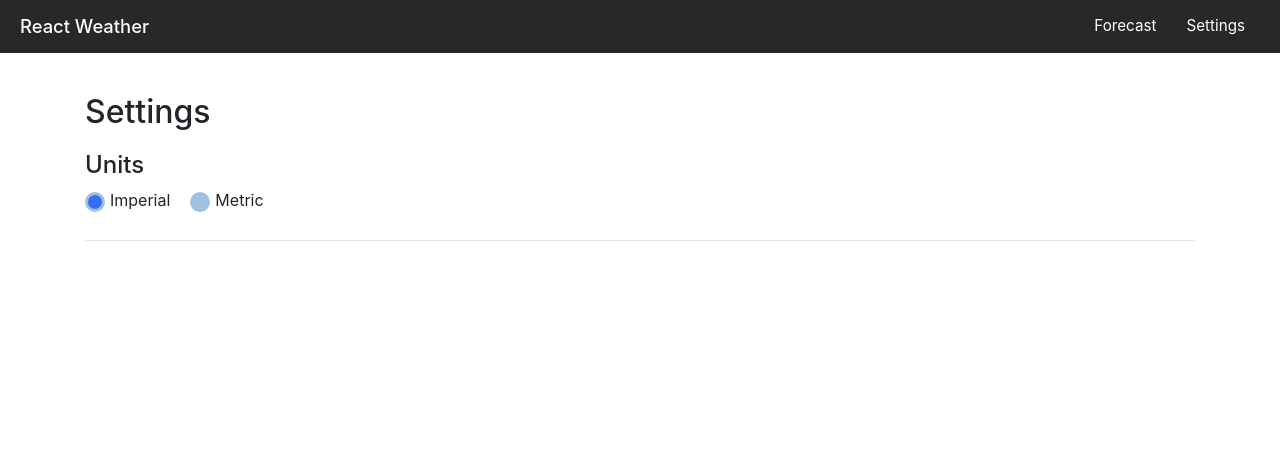
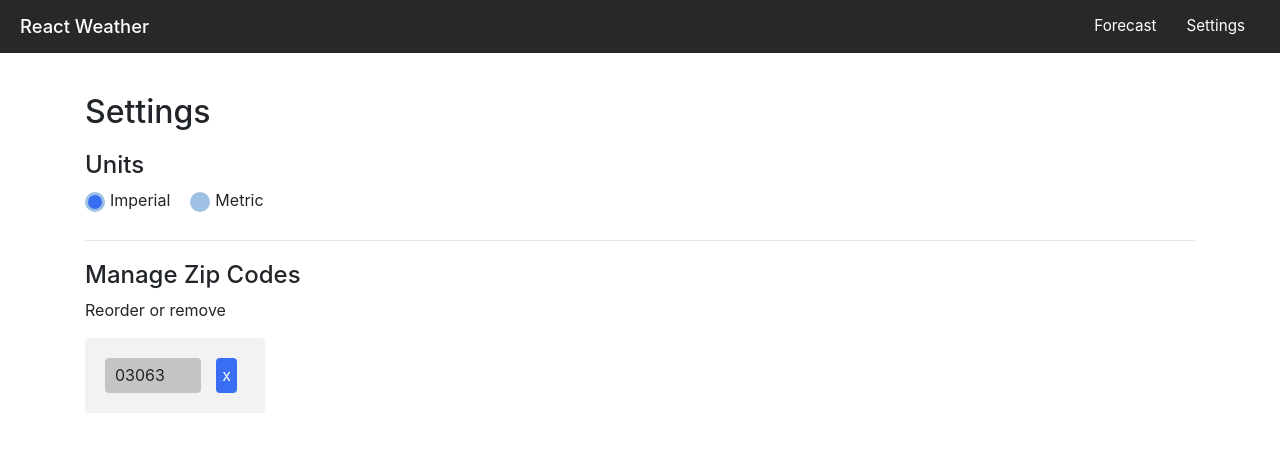
Before and after one commit to ianchouinard/react-weather, a React (Create React App) app: page /react-weather/settings in a window 1280 px wide. Shown: the top 452 px of the page. Built offline with nearby package versions, Linux system fonts and the light colour scheme.

Commit message:
Added zip code manager to settings

```diff
--- a/package.json
+++ b/package.json
@@ -15,6 +15,7 @@
     "react-redux": "^6.0.0",
     "react-router-dom": "^4.3.1",
     "react-scripts": "2.1.3",
+    "react-sortable-hoc": "^1.5.3",
     "redux": "^4.0.1",
     "uuid": "^3.3.2"
   },
--- a/src/App.js
+++ b/src/App.js
@@ -1,11 +1,15 @@
-import React, { Component, Suspense } from 'react'
+import React, { Component } from 'react'
 import { Provider } from 'react-redux'
 import { store } from './store/store'
 import { Setup } from './classes/Setup'
 import { Header } from './layout/Header'
 import { Dashboard } from './pages/Dashboard'
-import { BrowserRouter as Router, Route } from "react-router-dom";
+import { Settings } from './pages/Settings'
+import { BrowserRouter as Router, Route } from 'react-router-dom'
 import './App.scss'
+/*
+Lazy load settings.
+COmmented out for now as github pages doesn't support this
 const Settings = React.lazy(() => import('./pages/Settings'))
 
 const settingsPage = () => {
@@ -15,7 +19,7 @@ const settingsPage = () => {
     </Suspense>
   )
 }
-
+*/
 class App extends Component {
 
   componentWillMount() {
@@ -35,7 +39,7 @@ class App extends Component {
             <Header />
             <div id="content" role="main">
               <Route path="/" exact component={Dashboard} />
-              <Route path="/settings" component={settingsPage} />
+              <Route path="/settings" component={Settings} />
             </div>
           </div>
         </Router>
--- a/src/components/dashboard/toolbar/ZipCodeHistory.js
+++ b/src/components/dashboard/toolbar/ZipCodeHistory.js
@@ -10,12 +10,23 @@ export class ZipCodeHistory extends Component {
     zipCodeHistory: store.getState().meta.zipCodeHistory
   }
 
+  constructor() {
+    super()
+    this.storeSubscription = null
+  }
+
   componentDidMount() {
-    store.subscribe(() => {
+    this.storeSubscription = store.subscribe(() => {
       this.setState({
         zipCodeHistory: store.getState().meta.zipCodeHistory
       })
     })
+  }
+
+  componentWillUnmount() {
+    if (this.storeSubscription) {
+      this.storeSubscription()
+    }
   }
 
   /**
--- /dev/null
+++ b/src/components/settings/ManageZipCodes.js
@@ -0,0 +1,64 @@
+import React, { Component } from 'react'
+import { store } from '../../store/store'
+import {
+  SortableContainer,
+  SortableElement,
+  arrayMove
+} from 'react-sortable-hoc';
+import { setZipHistory } from '../../actions/ForecastActions';
+
+const SortableItem = SortableElement(({value}) => <li>{value}</li>);
+
+const SortableList = SortableContainer(({codes}) => {
+  return (
+    <ul>
+      {codes.map((value, index) => (
+        <SortableItem key={`item-${index}`} index={index} value={value} onclick={() => {console.log('hit')}} />
+      ))}
+    </ul>
+  );
+});
+
+export class ManagezipCodes extends Component {
+
+  state = {
+    zipCodes: store.getState().meta.zipCodeHistory
+  }
+
+  onReorder = ({oldIndex, newIndex}) => {
+    this.setState(({zipCodes}) => ({
+      zipCodes: arrayMove(zipCodes, oldIndex, newIndex),
+    }))
+
+    store.dispatch(setZipHistory(this.state.zipCodes))
+  }
+
+  onDelete = (zipCode) => {
+    this.setState({
+      zipCodes: [...this.state.zipCodes.filter(code => code !== zipCode)]
+    },() => {
+      store.dispatch(setZipHistory(this.state.zipCodes))
+    })
+  }
+
+  render() {
+    return (
+      <div className="manageZipCodes">
+        <h4>Manage Zip Codes</h4>
+        <p>Reorder or remove</p>
+        <div className="controls">
+          <SortableList
+            codes={this.state.zipCodes}
+            onSortEnd={this.onReorder} />
+
+          <div className="deleteBtns">
+            {this.state.zipCodes.map((value, index) => (
+              <button key={value + index} onClick={() => {this.onDelete(value)}}>x</button>
+            ))}
+          </div>
+        </div>
+      </div>
+    )
+  }
+
+}
--- a/src/pages/Dashboard.js
+++ b/src/pages/Dashboard.js
@@ -26,7 +26,7 @@ export class Dashboard extends Component {
   }
 
   componentDidMount() {
-    this.storeSubscription =store.subscribe(() => {
+    this.storeSubscription = store.subscribe(() => {
       this.zipEntered()
     })
   }
--- a/src/pages/Settings.js
+++ b/src/pages/Settings.js
@@ -1,7 +1,8 @@
 import React from 'react'
 import { UnitSelector } from '../components/settings/UnitSelector';
+import { ManagezipCodes } from '../components/settings/ManageZipCodes';
 
-export default function Settings() {
+export const Settings = () => {
   return (
     <div className="page">
       <div className="container">
@@ -10,6 +11,9 @@ export default function Settings() {
           <UnitSelector />
         </section>
         <hr />
+        <section>
+          <ManagezipCodes />
+        </section>
       </div>
     </div>
   )
--- a/src/reducers/ForecastMetaReducer.js
+++ b/src/reducers/ForecastMetaReducer.js
@@ -50,6 +50,7 @@ export const ForecastMetaReducer = (state = initialState, action) => {
   }
 
   if (action.type === 'SET_ZIP_HISTORY') {
+    localStorage.setItem('zip_history', JSON.stringify(action.payload))
     return Object.assign({}, state, {
       zipCodeHistory: action.payload,
       zipCode: action.payload[0]
--- a/src/styles/components/Components.scss
+++ b/src/styles/components/Components.scss
@@ -3,5 +3,6 @@
 @import "current-conditions/CurrentConditions";
 @import "future-conditions/DayConditions";
 @import "future-conditions/ForecastScrollContainer";
+@import "settings/ManageZipCodes";
 @import "ChartContainer";
 @import "MenuToggle";
--- /dev/null
+++ b/src/styles/components/settings/ManageZipCodes.scss
@@ -0,0 +1,49 @@
+.manageZipCodes {
+
+  .controls {
+    display: flex;
+    padding: 20px;
+    background: #f2f2f2;
+    border-radius: 4px;
+    max-width: 180px;
+  }
+
+  ul {
+    list-style: none;
+    margin: 0;
+    padding: 0;
+    width: 100px;
+    margin-right: 15px;
+
+    li {
+      padding: 5px 10px 6px 10px;
+      background: #C4C4C4;
+      margin-bottom: 10px;
+      border-radius: 4px;
+      cursor: move;
+
+      &:last-child {
+        margin-bottom: 0;
+      }
+    }
+  }
+
+  .deleteBtns {
+    width: 30px;
+
+    button {
+      height: 35px;
+      margin-bottom: 10px;
+      border: none;
+      outline: none;
+      background: $color_accent;
+      color: #fff;
+      border-radius: 4px;
+      cursor: pointer;
+
+      &:last-of-type {
+        margin-bottom: 0;
+      }
+    }
+  }
+}
```
Also changed, not shown: 1 other file (tests, documents, lock files or other folders).
